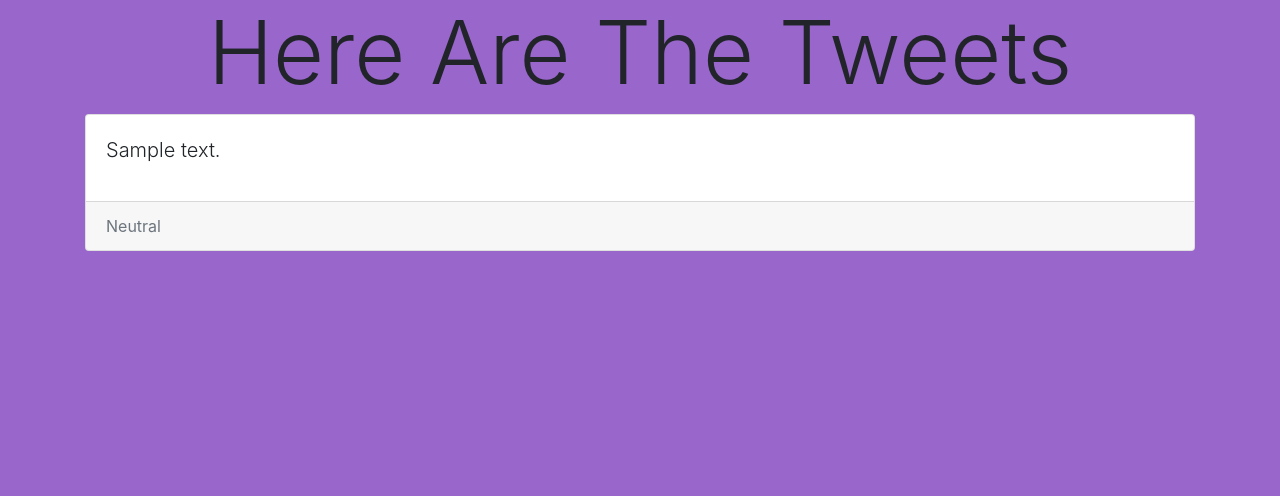
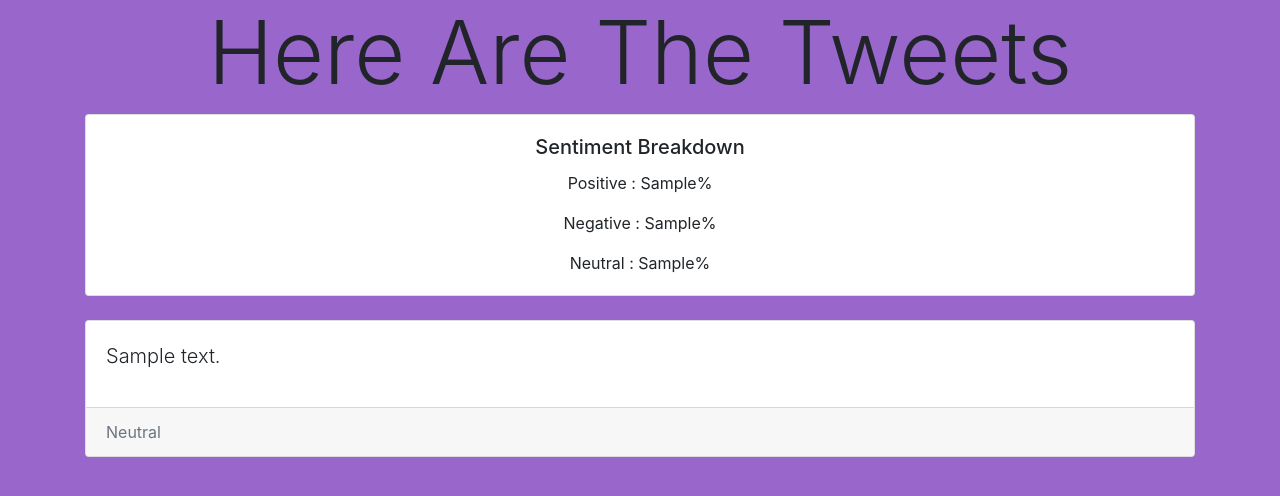
Before and after one commit to hmtj99/MSTC-WoC-Tweetify, a Django app: template tweetify/templates/search_app/list.html in a window 1280 px wide. Shown: the part 56-552 px from the top of the page. Run offline with Django 3.2, Linux system fonts and the light colour scheme; the template is opened without the code that fills it: most values are stand-ins (such as "Sample title", 1, 10 or a date in 2020); some libraries are stand-ins or nearby versions.

Commit message:
Added Sentiment Percentages

```diff
--- a/tweetify/templates/search_app/list.html
+++ b/tweetify/templates/search_app/list.html
@@ -3,6 +3,17 @@
 
 {% block body_block %}
 <h1 class="display-2 text-center">Here Are The Tweets</h1>
+<div class="container">
+  <div class="card text-center">
+      <div class="card-body">
+        <h5 class="card-title">Sentiment Breakdown</h5>
+        <p class="card-text">Positive : {{pos_pertage}}%</p>
+        <p class="card-text">Negative : {{neg_pertage}}%</p>
+        <p class="card-text">Neutral : {{neu_pertage}}%</p>
+      </div>
+  </div>
+</div>
+<br>
 <div class="container">
   {% for tweet, sentiment in result %}
       <div class="card">
```
Also changed, not shown: tweetify/search_app/views.py (+12 -2 lines).
